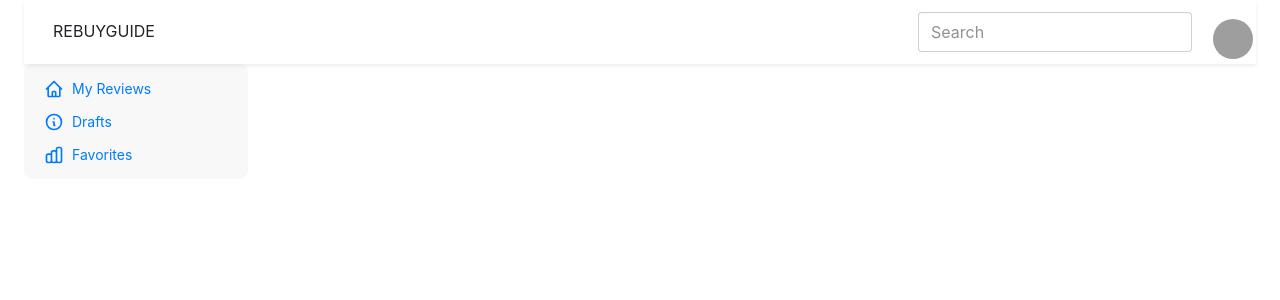
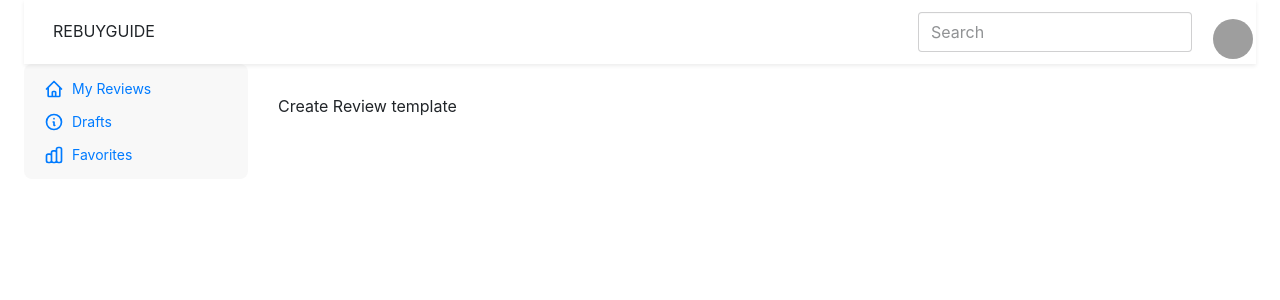
Before and after one commit to carmanchiu/rebuyguide-react, a React (Vite) app: page /createreview in a window 1280 px wide. Shown: the top 300 px of the page. Built offline with nearby package versions, Linux system fonts and the light colour scheme; grey boxes are pictures that could not be loaded.

Commit message:
created route to create review template

```diff
--- a/src/App.tsx
+++ b/src/App.tsx
@@ -4,6 +4,7 @@ import Header from './components/Header';
 import Home from './components/Home';
 import Sidebar from './components/Sidebar';
 import Profile from './components/Profile';
+import CreateReview from './components/CreateReview';
 
 function App() {
     return (
@@ -16,6 +17,7 @@ function App() {
                         <Routes>
                             <Route path="/" element={<Home />} />
                             <Route path="/profile" element={<Profile />} />
+                            <Route path="/createreview" element={<CreateReview />} />
                         </Routes>
                     </main>
                 </div>
--- /dev/null
+++ b/src/components/CreateReview.tsx
@@ -0,0 +1,9 @@
+// import React from 'react';
+
+function CreateReview() {
+    return (
+        <p>Create Review template</p>
+    )
+}
+
+export default CreateReview;
```
